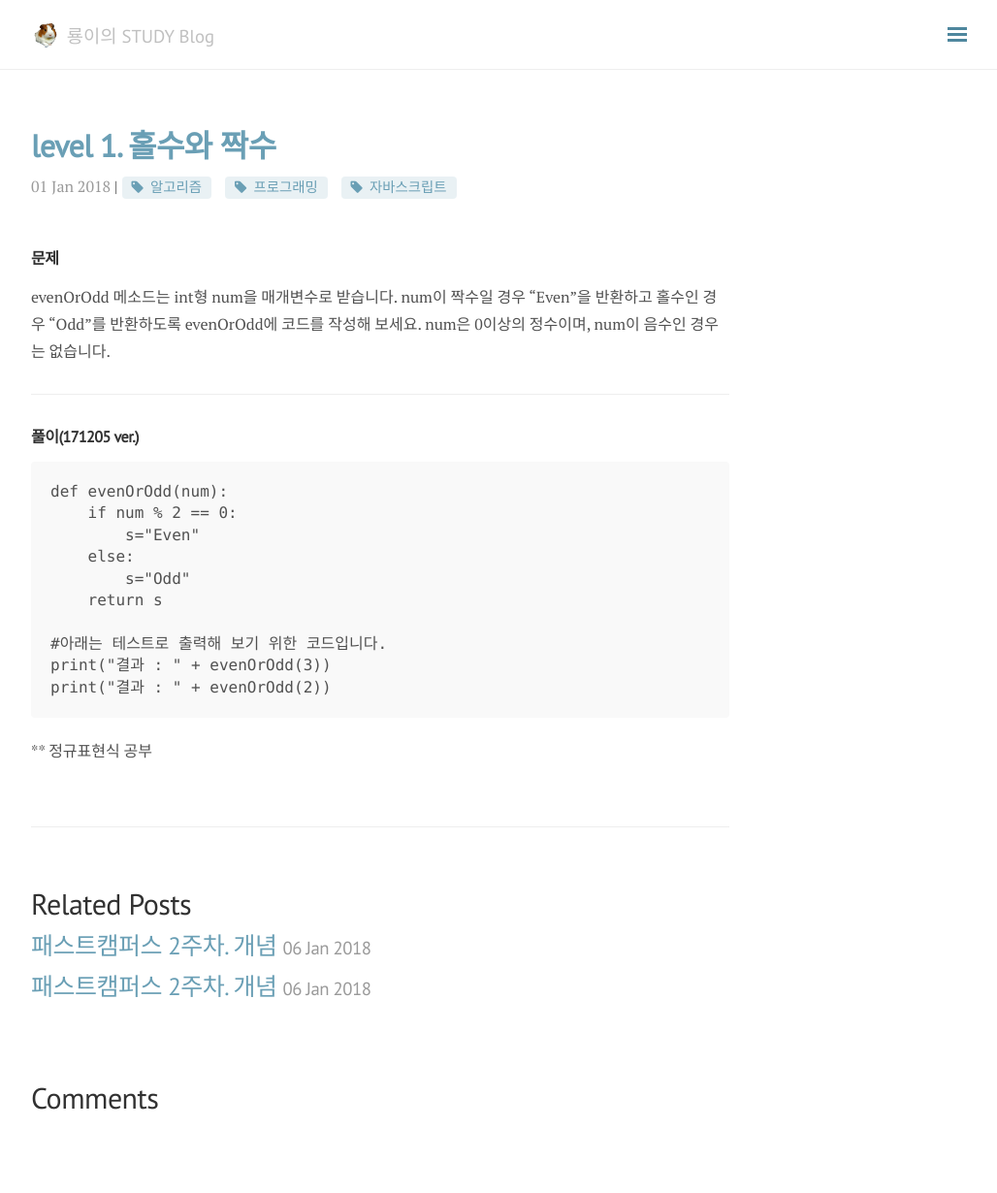
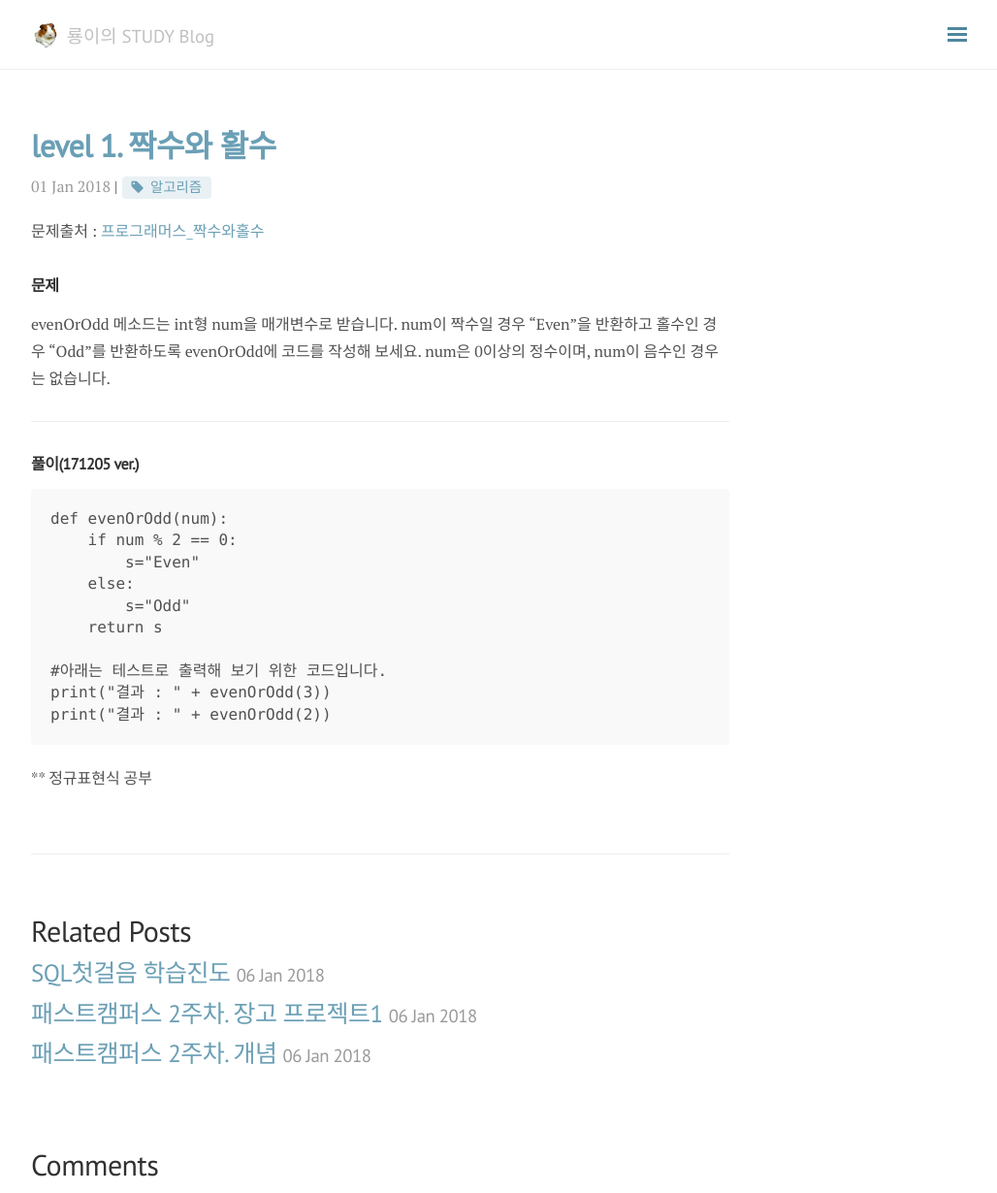
Before and after one commit to DongmeeKim/inyeong2.github.io, a Jekyll site: the page built from _posts/algorithm/2018-01-01-algorithm1.md, in a window 1280 px wide and 1230 px high. Shown: the whole window at 97% size, without its empty margins (248-1276 px from the left). Built offline with Jekyll 4.4.1, drawn with Linux system fonts in a browser that asks for light colours; nearby versions of some CDN libraries; comment, search, counter and statistics services are not loaded.

````diff
--- a/_config.yml
+++ b/_config.yml
@@ -3,7 +3,7 @@ title: 룡이의 STUDY Blog
 tagline: '룡이의 STUDY Blog'
 description: 'A Jekyll theme adapted from <a href="http://lanyon.getpoole.com/" target="_blank">Lanyon</a>. Made by <a href="http://codinfox.github.io" target="_blank">@codinfox</a>.'
 baseurl: ""
-url: http://inyeong2.github.io
+url: https://inyeong2.github.io
 logo: '/public/logo.png'
 
 # Site configurations
@@ -40,13 +40,13 @@ nav:
     - '/blog/'
   Categories:
     - '/'
-    - { Python: '/blog/categories/#python' }
-    - { Django: '/blog/categories/#django' }
-    - { 알고리즘: '/blog/categories/#알고리즘' }
-    - { MySQL: '/blog/categories/#mysql' }
-    - { 기타: '/blog/categories/#etc' }
-     # - { Categories: '/blog/categories/' }
-     # - { Tags: '/blog/tags/' }
+    - { Categories: '/blog/categories/' }
+    - { Tags: '/blog/tags/' }
+   # - { Python: '/blog/categories/#python' }
+   # - { Django: '/blog/categories/#django' }
+   # - { 알고리즘: '/blog/categories/#알고리즘' }
+   # - { MySQL: '/blog/categories/#mysql' }
+   # - { 기타: '/blog/categories/#etc' }
   About:
     - '/about/'
 
--- a/_posts/Django/2018-01-06-fastcampus-django-week2-2.md
+++ b/_posts/Django/2018-01-06-fastcampus-django-week2-2.md
@@ -1,6 +1,6 @@
 ---
 layout: post
-title: "패스트캠퍼스 2주차. 개념"
+title: "패스트캠퍼스 2주차. 장고 프로젝트1"
 categories: Django
 tags: [Django, python, 장고]
 comments: true
@@ -17,21 +17,21 @@ comments: true
 > pip install django==1.11
 > django-admin startproject [프로젝트명]
 ```
-(==django-admin== 은 스크립트로 디렉토리와 파일들을 생성함)
+(**django-admin** 은 스크립트로 디렉토리와 파일들을 생성함)
 위의 명령을 입력해주면 지정해준 위치에서 프로젝트명을 가진 디렉토리에 가면
 (디렉토리 구조 확인 cmd 명령: >tree [디렉토리명] /F)
 ![django1](https://user-images.githubusercontent.com/34964514/34638592-1d48809e-f312-11e7-8a1d-88c1ea9434c5.jpg)
 위와 같이 manage.py와 디렉토리안에 상위 디렉토리와 같은 네임으로 하나의 디렉토리가 더 생겼고 그 안에 4개의 파이썬파일 생성되어있음.
 
-==manage.py== : 우리가 장고와 커뮤니케이션(상호작용)할 수 있는 것 (Django 프로젝트와 다양한 방법으로 상호작용하는 커맨드라인의 유틸리티)
+**manage.py** : 우리가 장고와 커뮤니케이션(상호작용)할 수 있는 것 (Django 프로젝트와 다양한 방법으로 상호작용하는 커맨드라인의 유틸리티)
 
-==_ _init_ _.py== : 생성 시 자동으로 생성되는 파일
+**_ _init_ _.py** : 생성 시 자동으로 생성되는 파일
 
-==settings.py ==: 현재 프로젝트의 여러가지 환경설정을 함
+**settings.py**: 현재 프로젝트의 여러가지 환경설정을 함
 
-==urls.py== : 현재 프로젝트의 url 선언을 저장함 (Django로 작성된 사이트의 '목차'라고 생각)
+**urls.py** : 현재 프로젝트의 url 선언을 저장함 (Django로 작성된 사이트의 '목차'라고 생각)
 
-==wsgi.py== : 현재 프로젝트를 서비스 하기 위해 웹과 커뮤니케이션할 수 있는 웹 서버의 진입점(세관같은 역할)
+**wsgi.py** : 현재 프로젝트를 서비스 하기 위해 웹과 커뮤니케이션할 수 있는 웹 서버의 진입점(세관같은 역할)
 
 ##### APP 추가
 프로젝트를 생성해줬으니 이제 우리가 추가하고 싶은 기능을 가진 app을 생성 (Pycharm 터미널 이용)
@@ -42,7 +42,7 @@ comments: true
 ![django2](https://user-images.githubusercontent.com/34964514/34638741-55ffb45e-f315-11e7-8ae1-07fc701079a0.JPG)
 위와 같이 firstapp디렉토리 안에 6개의 파일과 migrations 디렉토리가 생성됨(_ _init_ _.py는 자동으로 생성되는것!)
 
-앱 생성 후, ==프로젝트 폴더/settings.py  INSTALLED_APPS== 에 앱을 추가해서 장고에게 이 앱을 사용하겠다고 알려야 됨(뒤에 콤마(,)찍는 것 생활화하기!!)
+앱 생성 후, **프로젝트 폴더/settings.py  INSTALLED_APPS** 에 앱을 추가해서 장고에게 이 앱을 사용하겠다고 알려야 됨(뒤에 콤마(,)찍는 것 생활화하기!!)
 ```
 INSTALLED_APPS = [
     'django.contrib.admin',
@@ -58,7 +58,7 @@ INSTALLED_APPS = [
 ##### 데이터베이스(DB) 설정
 (모델은 다음 시간에 생성)
 사이트 내 데이터를 저장하기 위해서 이미 장고내에 설치되어있는 sqlite3을 사용할 것
-==프로젝트 폴더/settings.py DATABASES==에서 확인가능
+**프로젝트 폴더/settings.py DATABASES**에서 확인가능
 ```
 DATABASES = {
     'default': {
@@ -71,12 +71,12 @@ DATABASES = {
 ```
 >python manage.py migrate
 ```
-위의 코드 실행하면 ==db.sqlite3== 파일이 최상위 디렉토리안에 생성된 것을 확인할 수 있음.
+위의 코드 실행하면 **db.sqlite3** 파일이 최상위 디렉토리안에 생성된 것을 확인할 수 있음.
 
 
 ##### VIEW(뷰) 코딩
 VIEW는 페이지 조작할 때 수정,추가,삭제등의 기능을 설계하기위해서 필요
-웹페이지에 새로운 기능을 추가하기 위해서 ==firstapp/views.py== 파일을 오픈해서 작성
+웹페이지에 새로운 기능을 추가하기 위해서 **firstapp/views.py** 파일을 오픈해서 작성
 ```
 from django.shortcuts import render
 from django.views.generic.base import TemplateView
@@ -124,7 +124,7 @@ User에게 보여줄 내용의 노출을 위해 화면 구성
 ```
 * 파일or디렉토리 새로 추가하는경우: server를 다시 껐다 켜야함(runserver 재실행)
 
-==settings.py TEMPLATES== 에서 'DIRS'에 아래와 같이 추가
+**settings.py TEMPLATES** 에서 'DIRS'에 아래와 같이 추가
 ```
 'DIRS': [os.path.join(BASE_DIR,'templates')],
 ```
@@ -140,6 +140,7 @@ User에게 보여줄 내용의 노출을 위해 화면 구성
 * 꼭꼭 설치부터 끝까지 다시한번 해보기
 * 퇴근 후 피곤한데도 눈이 말똥말똥!! 재밌다! 제발 2시간내내 초집중상태로 있을  수 있길..!
 * 계속 내용 수정 및 추가하기
+
 - - -
 ## REFERENCE
 * [장고걸스 튜토리얼(Django Girls Tutorial)](https://tutorial.djangogirls.org/ko)
--- /dev/null
+++ b/_posts/MySQL/2018-01-06-SQL study0.md
@@ -0,0 +1,15 @@
+---
+layout : post
+title : SQL첫걸음 학습진도
+categories : MySQL
+tags : [MySQL, SQL]
+comments : true
+---
+하루 30분 36강으로 배우는
+완전 초보의 SQL 따라잡기
+**SQL 첫걸음**
+(아사이 아츠시 지음, 박준용 옮김)
+
+
+#### 2018.01.06(토)
+~ 6장. 검색 조건 지정하기
--- a/_posts/algorithm/2018-01-01-algorithm1.md
+++ b/_posts/algorithm/2018-01-01-algorithm1.md
@@ -1,10 +1,12 @@
 ---
 layout : post
-title : level 1. 홀수와 짝수
+title : level 1. 짝수와 활수
 categories : 알고리즘
-tags : [알고리즘, 프로그래밍, 자바스크립트]
+tags : [알고리즘]
 comments : true
 ---
+
+문제출처 : [프로그래머스_짝수와홀수](https://programmers.co.kr/learn/challenge_codes/123)
 
 #### **문제**
 evenOrOdd 메소드는 int형 num을 매개변수로 받습니다.
--- /dev/null
+++ b/googlecb538456d0215c14.html
@@ -0,0 +1 @@
+google-site-verification: googlecb538456d0215c14.html
````
Also changed, not shown: _posts/algorithm/2018-01-02-algorithm2.md (added, +24 -0 lines), _posts/algorithm/2018-01-02-algorithm3.md (added, +26 -0 lines), _posts/algorithm/2018-01-02-algorithm4.md (added, +28 -0 lines), _posts/algorithm/2018-01-02-algorithm5.md (added, +28 -0 lines), sitemap.xml (added, +20 -0 lines), README.md (deleted).
